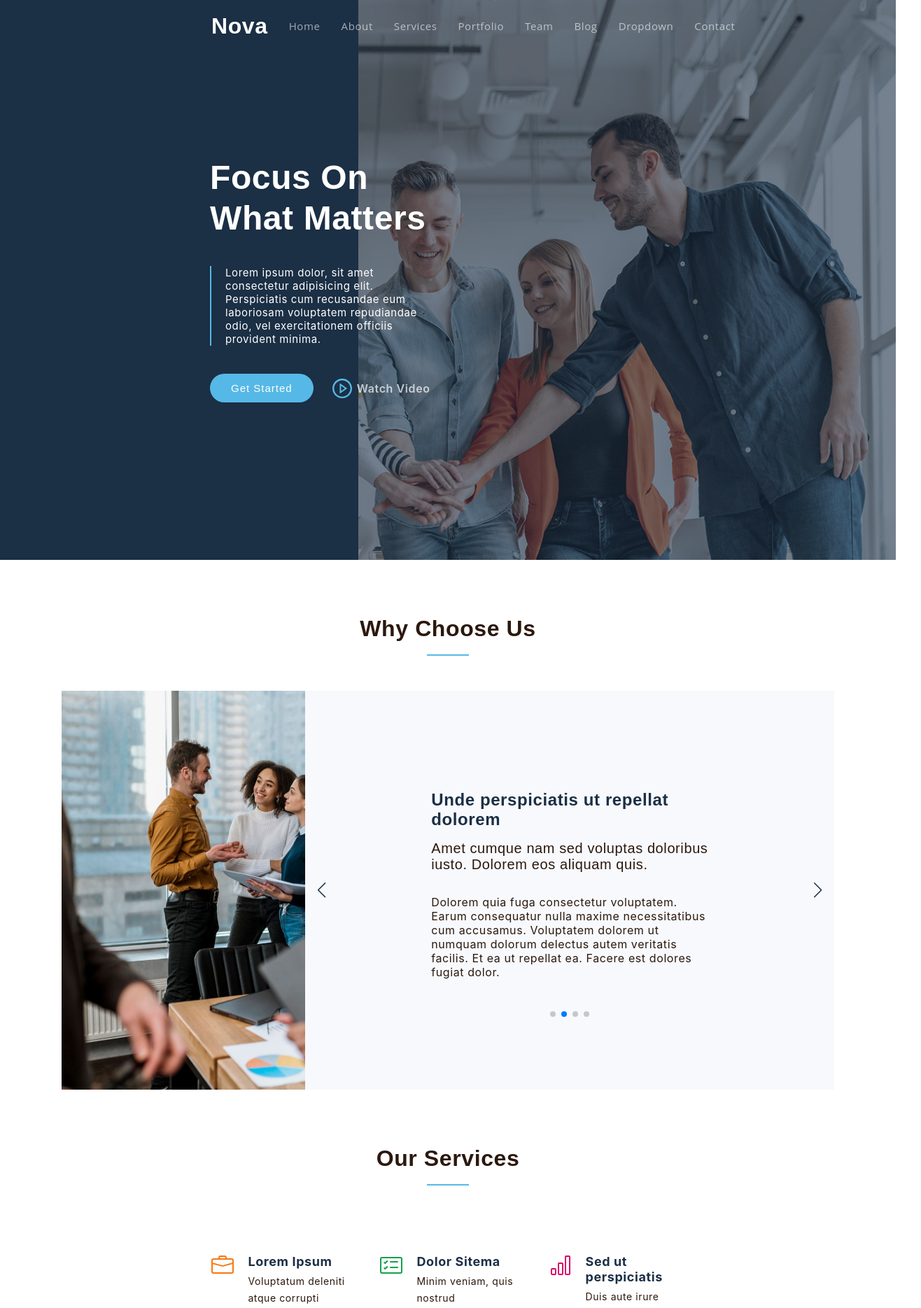
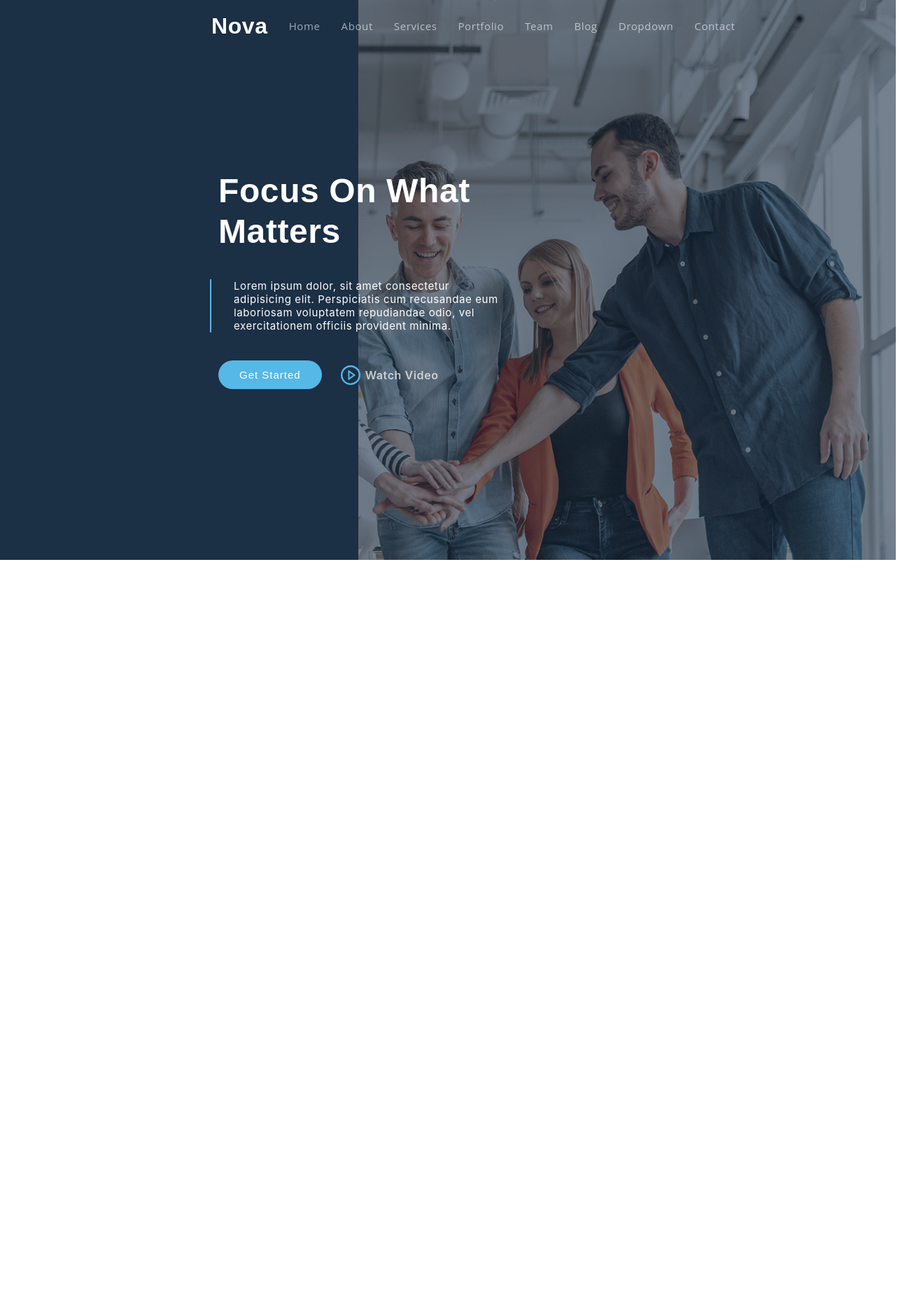
Before and after one commit to VadymStratiienko/nova, a React (Create React App) app: page / in a window 1280 px wide. Shown: the top 1869 px of the page at 70% size, 1316 px wide, since content can reach past the window. Built offline with nearby package versions, Linux system fonts and the light colour scheme.

Commit message:
add aos and fix

```diff
--- a/package.json
+++ b/package.json
@@ -13,6 +13,7 @@
     "@types/react": "^18.0.25",
     "@types/react-dom": "^18.0.9",
     "@types/styled-components": "^5.1.26",
+    "aos": "^3.0.0-beta.6",
     "react": "^18.2.0",
     "react-dom": "^18.2.0",
     "react-icons": "^4.6.0",
@@ -31,7 +32,6 @@
     "test": "react-scripts test",
     "eject": "react-scripts eject"
   },
-
   "eslintConfig": {
     "extends": [
       "react-app",
@@ -51,6 +51,7 @@
     ]
   },
   "devDependencies": {
+    "@types/aos": "^3.0.4",
     "@types/react-swipeable-views": "^0.13.1",
     "@types/react-swipeable-views-utils": "^0.13.4"
   }
--- a/src/App.tsx
+++ b/src/App.tsx
@@ -1,9 +1,16 @@
+import { useEffect } from "react";
 import ScrollToTop from "react-scroll-to-top";
 import Footer from "./Components/Footer/view";
 import Header from "./Components/Header/view";
 import Home from "./page/Home/view";
+import "aos/dist/aos.css";
+import AOS from "aos";
 
 function App() {
+  useEffect(() => {
+    AOS.init();
+    AOS.refresh();
+  }, []);
   return (
     <>
       <Header />
--- a/src/Components/Banner/view.tsx
+++ b/src/Components/Banner/view.tsx
@@ -9,8 +9,14 @@ const Container = styled.section`
   background-size: cover;
   min-height: 100vh;
   padding: 120px 0;
+
   z-index: 3;
   display: flex;
+  align-items: center;
+  justify-content: flex-start;
+  flex-shrink: 0;
+
+
   ::after {
     position: absolute;
     content: "";
@@ -26,16 +32,39 @@ const Container = styled.section`
     inset: 0;
   }
 `;
-const Row = styled.div`
+const Col = styled.div`
+flex-shrink: 2;
+z-index: 1;
+max-width: 440px;
 --bs-gutter-x: 1.5rem;
 --bs-gutter-y: 1;
-  display: flex;
-  align-items: center;
-  flex-wrap: wrap;
    margin-top: calc(-1 * var(--bs-gutter-y));
    margin-right: calc(-1.5 * var(--bs-gutter-x));
-  margin-left: calc(12 * var(--bs-gutter-x));
+   margin-left: calc(12.5 * var(--bs-gutter-x));
 
+  h2 {
+
+    z-index: 1;
+    color: #fff;
+    font-size: 48px;
+    font-weight: 700;
+    line-height: 1.2;
+    font-family: var(--font-secondary);
+  }
+  blockquote {
+    z-index: 1;
+    color: #fff;
+    font-size: 15px;
+    font-family: var(--font-default);
+    border-left: 2px solid var(--color-primary);
+    margin: 40px 0;
+
+    P {
+      color: #fff;
+      z-index: 1;
+      margin-left: 20px;
+    }
+  }
   > * {
     flex-shrink: 0;
     width: 100%;
@@ -44,40 +73,19 @@ const Row = styled.div`
     padding-left: calc(var(--bs-gutter-x) * 0.5);
     margin-top: var(--bs-gutter-y);
   }
+`;
+// const Row = styled.div`
 
-  blockquote {
+
+
+//`;
+
+const BlockBtn = styled.div`
   z-index: 1;
-    color: #fff;
-    font-size: 15px;
-    font-family: var(--font-default);
-    border-left: 2px solid var(--color-primary);
-    margin: 40px 0;
-  }
+  display: flex;
 `;
-const H2 = styled.h2`
-  opacity: 1;
+const ButtonStart = styled.a`
   z-index: 1;
-  color: #fff;
-  font-size: 48px;
-  font-weight: 700;
-  line-height: 1.2;
-  font-family: var(--font-secondary);
-`;
-
-const Text = styled.p`
-  color: #fff;
-  z-index: 1;
-  margin-left: 20px;
-`;
-
-const Col = styled.div`
-  z-index: 1;
-  width: 33.33333333%;
-`;
-const BlockBtn = styled.div`
-display: flex;
-`
-const ButtonStart = styled.a`
   cursor: pointer;
   font-family: var(--font-secondary);
   font-weight: 500;
@@ -91,12 +99,14 @@ const ButtonStart = styled.a`
   background: var(--color-primary);
 `;
 const Play = styled(AiOutlinePlayCircle)`
+  z-index: 1;
   height: 32px;
   width: 32px;
   color: var(--color-primary);
   margin-right: 5px;
 `;
 const BtnPlay = styled.a`
+  z-index: 1;
   display: flex !important;
   align-items: center;
   font-size: 16px;
@@ -110,17 +120,18 @@ align-items: center;
 const Banner = () => {
   return (
     <Container>
-      <Row>
       <Col>
-          <H2>Focus On What Matters</H2>
-          <blockquote>
-            <Text>
+        <h2 data-aos="fade-up" data-aos-duration="1000">
+          Focus On What Matters
+        </h2>
+        <blockquote data-aos="fade-up" data-aos-duration="1000">
+          <p>
             Lorem ipsum dolor, sit amet consectetur adipisicing elit.
             Perspiciatis cum recusandae eum laboriosam voluptatem repudiandae
             odio, vel exercitationem officiis provident minima.
-            </Text>
+          </p>
         </blockquote>
-          <BlockBtn>
+        <BlockBtn data-aos="fade-up" data-aos-duration="1000">
           <ButtonStart>Get Started</ButtonStart>
           <BtnPlay href="#">
             {" "}
@@ -129,7 +140,6 @@ const Banner = () => {
           </BtnPlay>
         </BlockBtn>
       </Col>
-      </Row>
     </Container>
   );
 };
--- a/src/Components/BlogPost/view.tsx
+++ b/src/Components/BlogPost/view.tsx
@@ -124,12 +124,12 @@ const Text = styled.p`
 
 function BlogPost() {
   return (
-    <Container>
+    <Container  data-aos="fade-up"   data-aos-duration="1000">
       <SectionHeader>
         <h2>Recent Blog Posts</h2>
       </SectionHeader>
       <Posts>
-        <Post>
+        <Post  data-aos="fade-up"   data-aos-duration="1000">
           <PostBox>
             <PostImg>
               <img src={Blog1} alt="" />
@@ -153,7 +153,7 @@ function BlogPost() {
           </PostBox>
         </Post>
 
-        <Post>
+        <Post  data-aos="fade-up"   data-aos-duration="1000">
           <PostBox>
             <PostImg>
               <img src={Blog2} alt="" />
@@ -176,7 +176,7 @@ function BlogPost() {
           </PostBox>
         </Post>
 
-        <Post>
+        <Post  data-aos="fade-up"   data-aos-duration="1000">
           <PostBox>
             <PostImg>
               <img src={Blog3} alt="" />
@@ -199,7 +199,7 @@ function BlogPost() {
           </PostBox>
         </Post>
 
-        <Post>
+        <Post  data-aos="fade-up"   data-aos-duration="1000">
           <PostBox>
             <PostImg>
               <img src={Blog4} alt="" />
--- a/src/Components/CallToAction/view.tsx
+++ b/src/Components/CallToAction/view.tsx
@@ -60,14 +60,14 @@ const CallToAction = () => {
 
     <Container>
        <Parallax speed={-10}>
-      <Block>
+      <Block  data-aos="fade-up"   data-aos-duration="1000">
         <h3>Ut fugiat aliquam aut non</h3>
         <p>
           Duis aute irure dolor in reprehenderit in voluptate velit esse cillum
           dolore eu fugiat nulla pariatur. Excepteur sint occaecat cupidatat non
           proident.
         </p>
-        <a href="#">Call To Action</a>
+        <a href="/">Call To Action</a>
       </Block>
       </Parallax>
     </Container>
--- a/src/Components/Features/view.tsx
+++ b/src/Components/Features/view.tsx
@@ -159,7 +159,7 @@ const DetailRow = styled.div`
 `;
 const Features = () => {
   return (
-    <Container>
+    <Container  data-aos="fade-up"   data-aos-duration="1000">
       <TopBlock>
         <Row>
           <div>
--- a/src/Components/Footer/view.tsx
+++ b/src/Components/Footer/view.tsx
@@ -8,6 +8,7 @@ import {
 import styled from "styled-components";
 
 const ContainerFooter = styled.footer`
+z-index: 99;
   font-size: 14px;
 `;
 const FooterContent = styled.div`
--- a/src/Components/Header/view.tsx
+++ b/src/Components/Header/view.tsx
@@ -58,6 +58,8 @@ const List = styled.li`
 const Header = () => {
   const [isScrolled, setIsScrolled] = useState(false);
 
+
+
   useEffect(() => {
     const handleScroll = () => {
       if (window.scrollY > 0) {
@@ -75,7 +77,7 @@ const Header = () => {
   }, []);
   return (
     <Head isScrolled={isScrolled}>
-      <Container>
+      <Container data-aos="fade-up">
         <Logo>Nova</Logo>
         <Navbar>
           <ul>
--- a/src/Components/Landing/view.tsx
+++ b/src/Components/Landing/view.tsx
@@ -75,9 +75,9 @@ const Landing = () => {
     <Container>
       <Wrapper>
         <SectionDiv>
-          <SectionHeader>Why Choose Us</SectionHeader>
+          <SectionHeader data-aos="fade-up"   data-aos-duration="1000">Why Choose Us</SectionHeader>
         </SectionDiv>
-        <BlockSlider>
+        <BlockSlider data-aos="fade-up"   data-aos-duration="1000">
           <BgImgDiv />
           <div>
             <Slider />
@@ -86,10 +86,10 @@ const Landing = () => {
         </Wrapper>
         <Section>
         <Wrapper>
-        <SectionDiv>
+        <SectionDiv data-aos="fade-up"   data-aos-duration="1000">
           <SectionHeader>Our Services</SectionHeader>
         </SectionDiv>
-        <Table />
+        <Table/>
         </Wrapper>
         </Section>
       <CallToAction />
--- a/src/Components/Table/view.tsx
+++ b/src/Components/Table/view.tsx
@@ -102,7 +102,7 @@ const Text = styled.p`
 
 const Table = () => {
   return (
-    <TableGrid>
+    <TableGrid  data-aos="fade-up"   data-aos-duration="1000">
       <Block>
         <BlockIcon>
           <Briefcase />
```
Also changed, not shown: 1 other file (tests, documents, lock files or other folders). Lines whose indentation alone changed are shown as unchanged.
